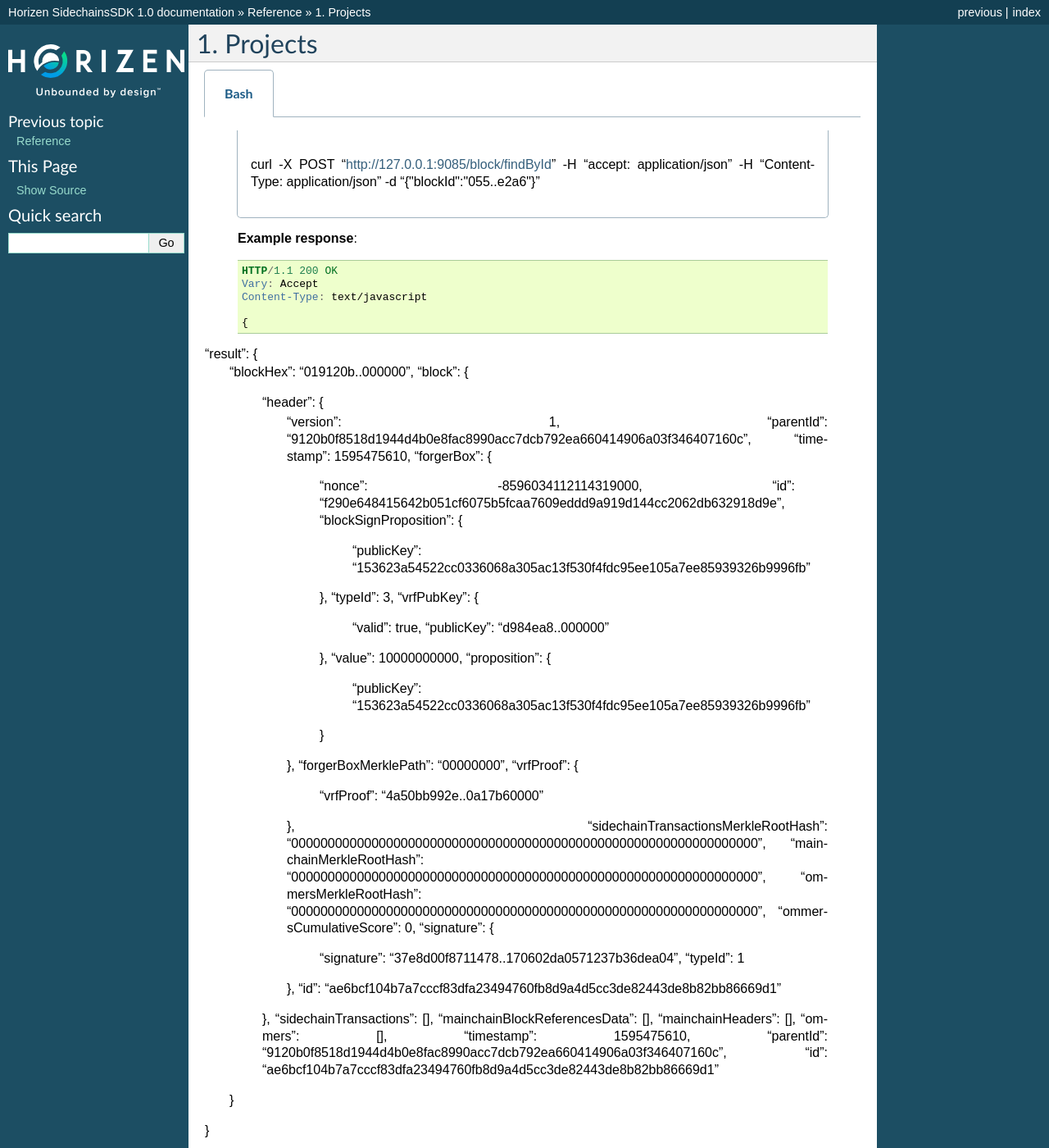
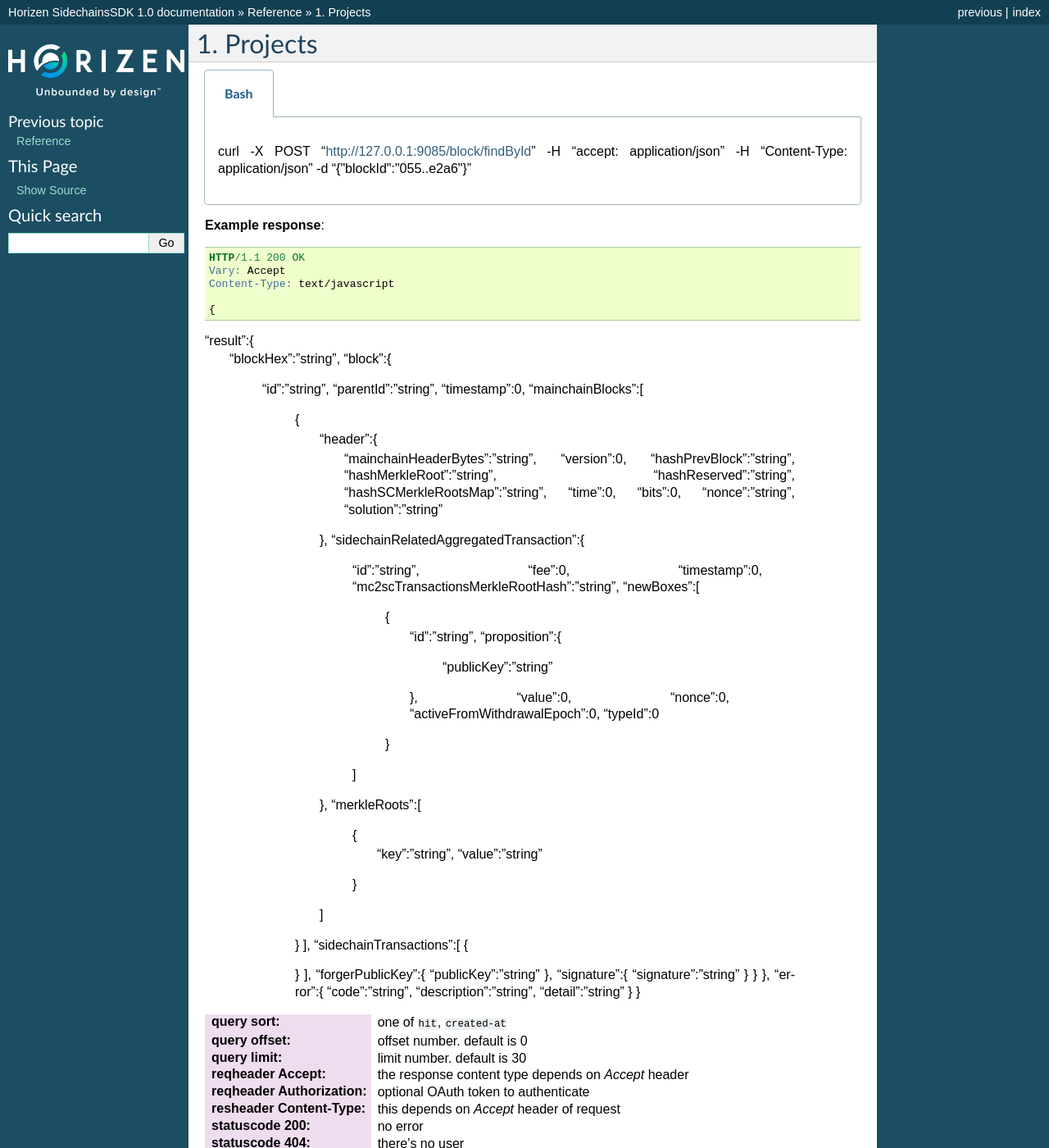
Before and after one commit to megaluck/documentation, a Sphinx documentation site: the page built from docs/reference/01-scnode-rpc.rst, in a window 1280 px wide and 1400 px high. Shown: the whole window at 82% size. Built offline with Sphinx 7.4.7, drawn with Linux system fonts in a browser that asks for light colours; some of the changed text lies outside the part shown.

Commit message:
Update 01-scnode-rpc.rst

```diff
--- a/docs/reference/01-scnode-rpc.rst
+++ b/docs/reference/01-scnode-rpc.rst
@@ -8,6 +8,7 @@
 
       curl -X POST "http://127.0.0.1:9085/block/findById" -H "accept: application/json" -H "Content-Type: application/json" -d "{\"blockId\":\"055..e2a6\"}"
 
+
    **Example response**:
 
    .. sourcecode:: http
@@ -17,53 +18,71 @@
       Content-Type: text/javascript
 
       {
-  "result": {
-    "blockHex": "019120b..000000",
-    "block": {
-      "header": {
-        "version": 1,
-        "parentId": "9120b0f8518d1944d4b0e8fac8990acc7dcb792ea660414906a03f346407160c",
-        "timestamp": 1595475610,
-        "forgerBox": {
-          "nonce": -8596034112114319000,
-          "id": "f290e648415642b051cf6075b5fcaa7609eddd9a919d144cc2062db632918d9e",
-          "blockSignProposition": {
-            "publicKey": "153623a54522cc0336068a305ac13f530f4fdc95ee105a7ee85939326b9996fb"
-          },
-          "typeId": 3,
-          "vrfPubKey": {
-            "valid": true,
-            "publicKey": "d984ea8..000000"
-          },
-          "value": 10000000000,
-          "proposition": {
-            "publicKey": "153623a54522cc0336068a305ac13f530f4fdc95ee105a7ee85939326b9996fb"
-          }
-        },
-        "forgerBoxMerklePath": "00000000",
-        "vrfProof": {
-          "vrfProof": "4a50bb992e..0a17b60000"
-        },
-        "sidechainTransactionsMerkleRootHash": "0000000000000000000000000000000000000000000000000000000000000000",
-        "mainchainMerkleRootHash": "0000000000000000000000000000000000000000000000000000000000000000",
-        "ommersMerkleRootHash": "0000000000000000000000000000000000000000000000000000000000000000",
-        "ommersCumulativeScore": 0,
-        "signature": {
-          "signature": "37e8d00f8711478..170602da0571237b36dea04",
-          "typeId": 1
-        },
-        "id": "ae6bcf104b7a7cccf83dfa23494760fb8d9a4d5cc3de82443de8b82bb86669d1"
-      },
-      "sidechainTransactions": [],
-      "mainchainBlockReferencesData": [],
-      "mainchainHeaders": [],
-      "ommers": [],
-      "timestamp": 1595475610,
-      "parentId": "9120b0f8518d1944d4b0e8fac8990acc7dcb792ea660414906a03f346407160c",
-      "id": "ae6bcf104b7a7cccf83dfa23494760fb8d9a4d5cc3de82443de8b82bb86669d1"
-    }
-  }
-}
+   "result":{
+      "blockHex":"string",
+      "block":{
+         "id":"string",
+         "parentId":"string",
+         "timestamp":0,
+         "mainchainBlocks":[
+            {
+               "header":{
+                  "mainchainHeaderBytes":"string",
+                  "version":0,
+                  "hashPrevBlock":"string",
+                  "hashMerkleRoot":"string",
+                  "hashReserved":"string",
+                  "hashSCMerkleRootsMap":"string",
+                  "time":0,
+                  "bits":0,
+                  "nonce":"string",
+                  "solution":"string"
+               },
+               "sidechainRelatedAggregatedTransaction":{
+                  "id":"string",
+                  "fee":0,
+                  "timestamp":0,
+                  "mc2scTransactionsMerkleRootHash":"string",
+                  "newBoxes":[
+                     {
+                        "id":"string",
+                        "proposition":{
+                           "publicKey":"string"
+                        },
+                        "value":0,
+                        "nonce":0,
+                        "activeFromWithdrawalEpoch":0,
+                        "typeId":0
+                     }
+                  ]
+               },
+               "merkleRoots":[
+                  {
+                     "key":"string",
+                     "value":"string"
+                  }
+               ]
+            }
+            ],
+            "sidechainTransactions":[
+            {
+
+            }
+            ],
+            "forgerPublicKey":{
+            "publicKey":"string"
+            },
+            "signature":{
+            "signature":"string"
+            }
+            }
+            },
+            "error":{
+            "code":"string",
+            "description":"string",
+            "detail":"string"
+            }
+            }
 
 
    :query sort: one of ``hit``, ``created-at``
@@ -76,3 +95,18 @@
                             header of request
    :statuscode 200: no error
    :statuscode 404: there's no user
+
+
+.. tabs::
+
+   .. tab:: Apples
+
+      Apples are green, or sometimes red.
+
+   .. tab:: Pears
+
+      Pears are green.
+
+   .. tab:: Oranges
+
+      Oranges are orange.
```
